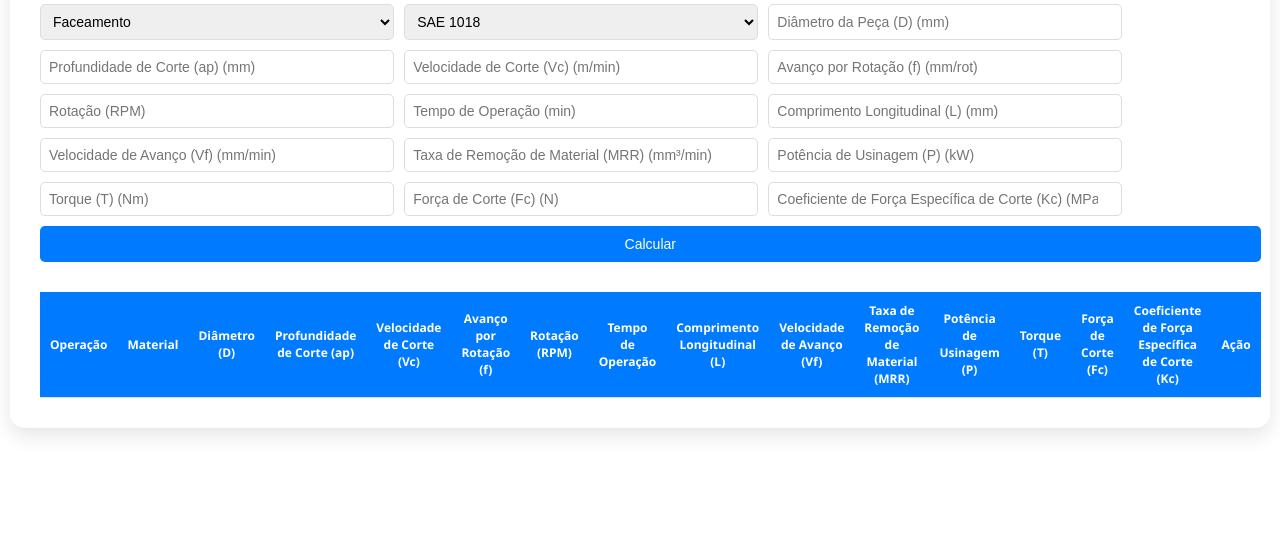
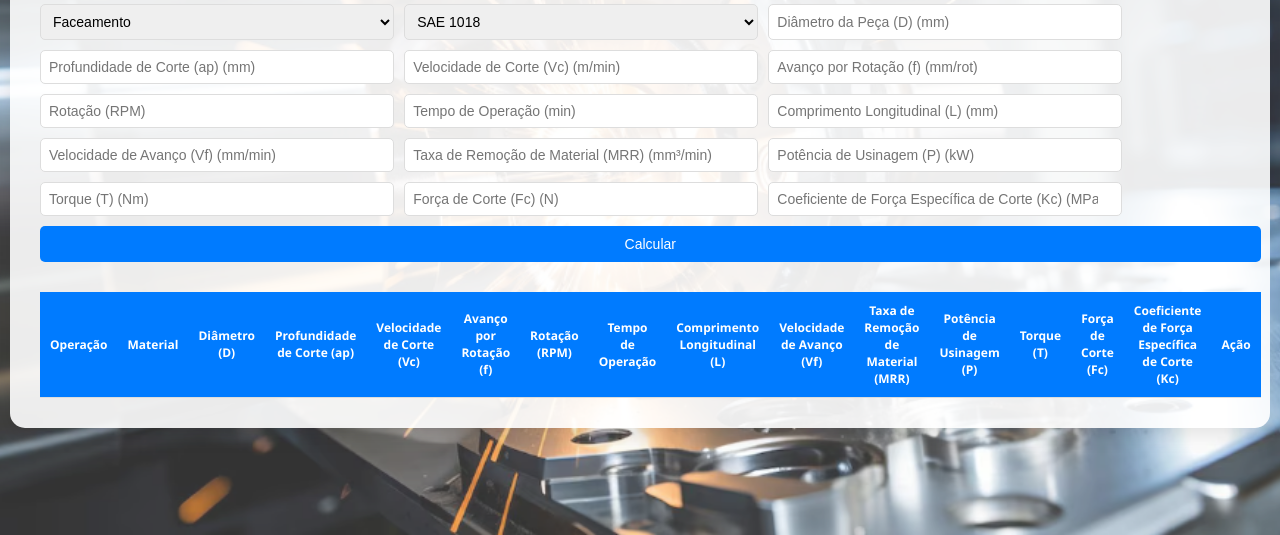
Before and after one commit to guislaide/parametros-torneamento, a plain HTML site: page index.html in a window 1280 px wide. Shown: the part 265-800 px from the top of the page. Drawn offline with Linux system fonts and the light colour scheme; the site is published under a folder, as on GitHub Pages, so addresses that start at the root find nothing.

Commit message:
Update index.html

```diff
--- a/index.html
+++ b/index.html
@@ -25,7 +25,7 @@
             left: 0;
             width: 100%;
             height: 100%;
-            background-image: url(/img/44444.png); /* Caminho da imagem de fundo */
+            background-image: url(./img/44444.png); /* Caminho da imagem de fundo */
             background-size: cover;
             background-position: center;
             opacity: 0.8; /* Ajuste a opacidade da imagem de fundo */
```
